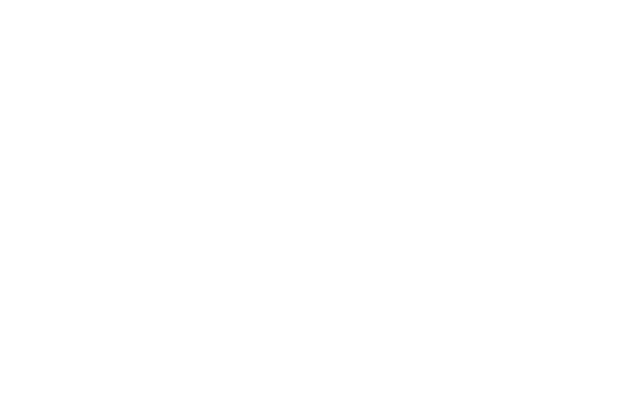
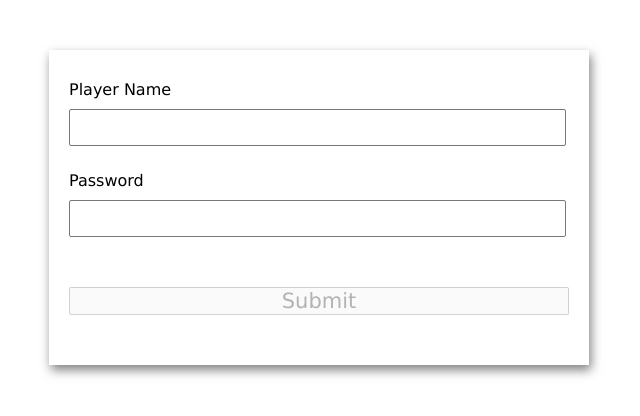
Before and after one commit to adrianbgo/hollowdale-character-sheets, a React (Vite) app: page / in a window 1280 px wide. Before the commit this address had no page. Shown: the top 416 px of the page, without its empty margins (321-961 px from the left). Built offline with nearby package versions, Linux system fonts and the light colour scheme.

Commit message:
Fixed paths

```diff
--- a/src/App.tsx
+++ b/src/App.tsx
@@ -6,8 +6,8 @@
   return (
     <div className="App">
       <Routes>
-        <Route path="/hollowdale-character-sheets" element={<Character />} />
-        <Route path="/hollowdale-character-sheets/:id" element={<Character />} />
+        <Route path="/" element={<Character />} />
+        <Route path="/:id" element={<Character />} />
       </Routes>
     </div>
   )
```
